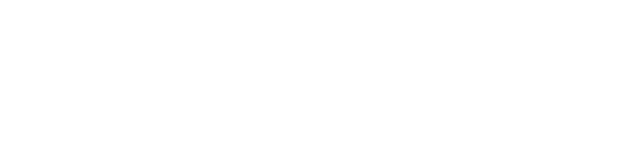
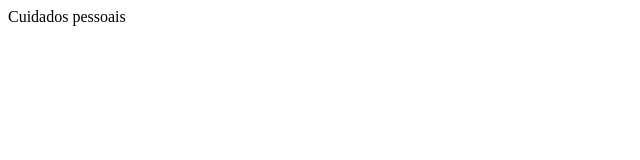
Before and after one commit to Alicesteninski/Alura, a plain HTML site: page index.html in a window 1280 px wide. Shown: the whole page, without its empty margins (0-640 px from the left). Drawn offline with Linux system fonts and the light colour scheme.

Commit message:
corinthians

```diff
--- a/index.html
+++ b/index.html
@@ -6,7 +6,10 @@
     <title>Cuidados pessoais</title>
 </head>
 <body>
-  <section>
+  <section class="chamada">
+  <div class="chamada-texto">
+    <header>Cuidados pessoais</header>
+
 
   </section>
 </body>
```
